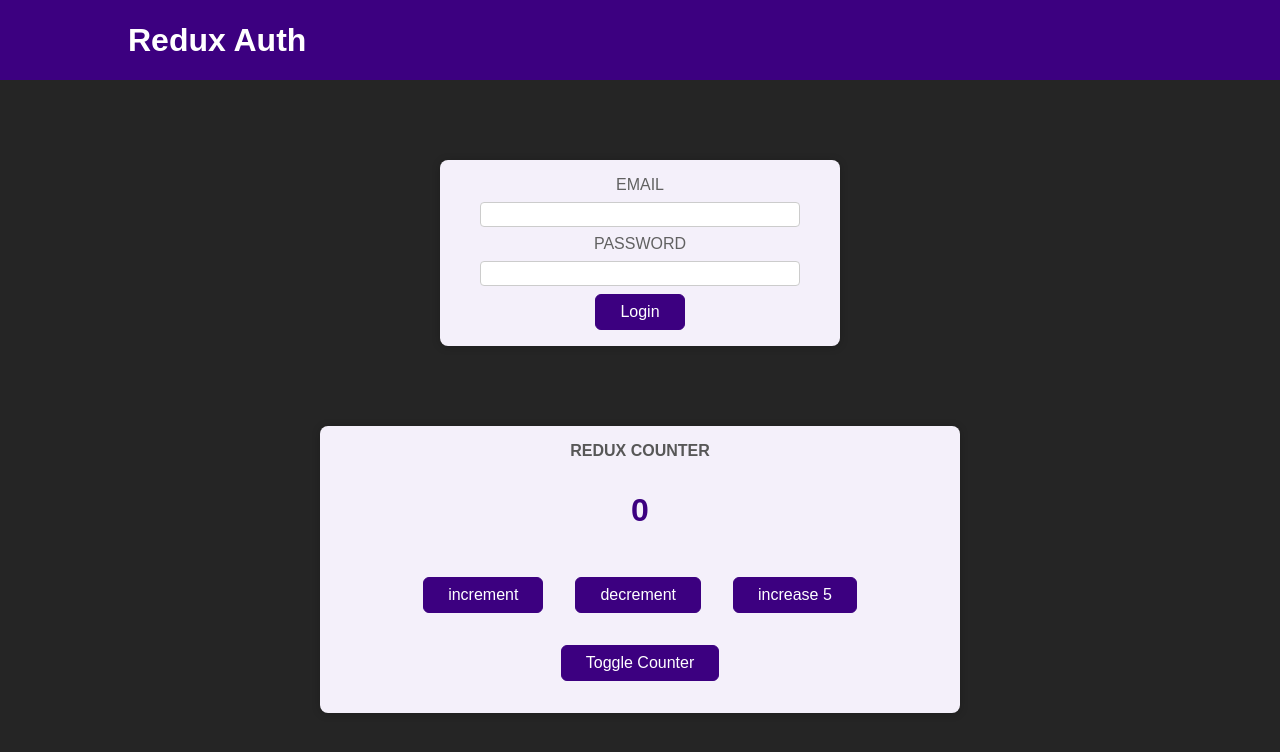
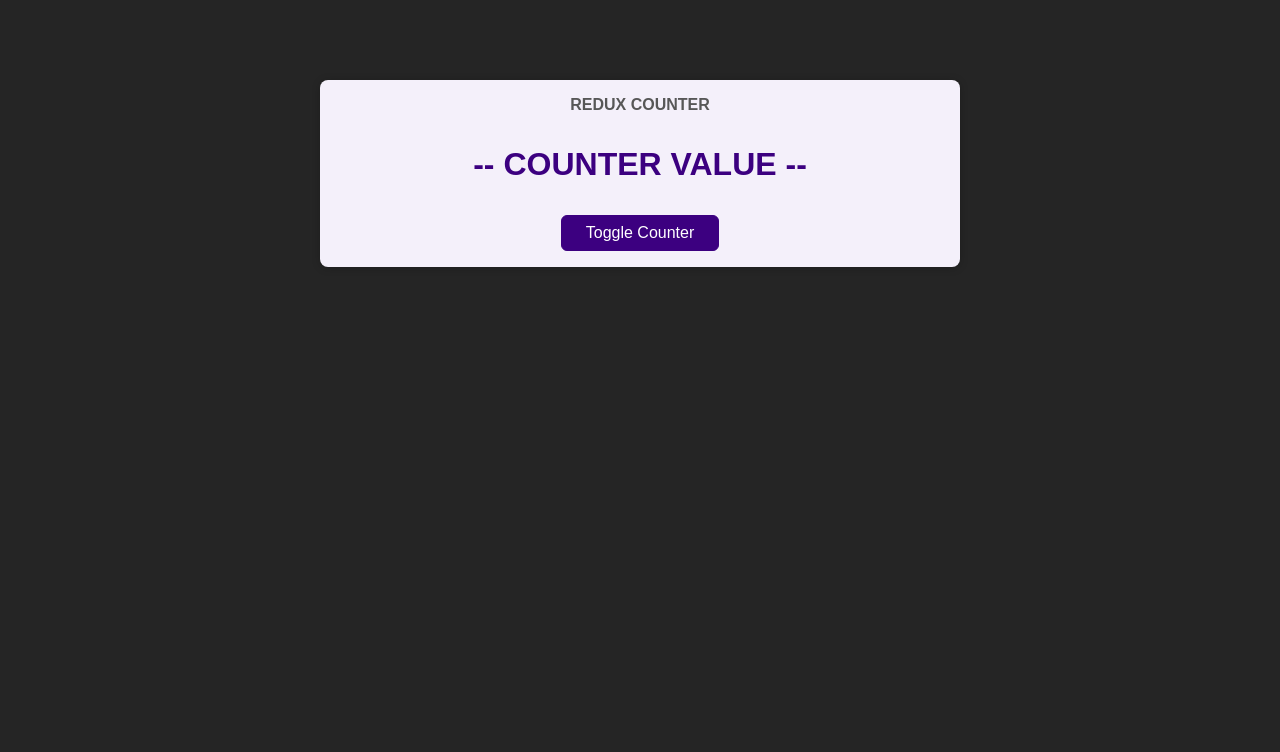
Before and after one commit to SepantaJoshani/Redux-Train, a React (Create React App) app: page / in a window 1280 px wide. Shown: the top 752 px of the page. Built offline with nearby package versions, Linux system fonts and the light colour scheme.

Commit message:
another-train-from-begin

```diff
--- a/src/App.js
+++ b/src/App.js
@@ -1,21 +1,9 @@
-import { Fragment } from 'react';
 import Counter from './components/Counter';
-import Header from './components/Header'
-import Auth from './components/Auth'
-import { useSelector } from 'react-redux';
-import UserProfile from './components/UserProfile'
-
 
 
 function App() {
-  const showAuth = useSelector(state => state.auth.isAuth )
   return (
-    <Fragment>
-     <Header />
-     {showAuth ? <UserProfile /> :<Auth />}
-      <Counter />
-    </Fragment>
-
+    <Counter />
   );
 }
 
--- a/src/components/Auth.js
+++ b/src/components/Auth.js
@@ -1,22 +1,10 @@
-import { useDispatch } from 'react-redux';
 import classes from './Auth.module.css';
-import { authActions } from '../store/auth';
 
 const Auth = () => {
-
-  const dispatch = useDispatch()
-
-
-
-const submitHandler = (event)=>{
-  event.preventDefault()
-  dispatch(authActions.login())
-}
-
   return (
     <main className={classes.auth}>
       <section>
-        <form onSubmit={submitHandler}>
+        <form>
           <div className={classes.control}>
             <label htmlFor='email'>Email</label>
             <input type='email' id='email' />
@@ -25,7 +13,7 @@ const submitHandler = (event)=>{
             <label htmlFor='password'>Password</label>
             <input type='password' id='password' />
           </div>
-          <button >Login</button>
+          <button>Login</button>
         </form>
       </section>
     </main>
--- a/src/components/Counter.js
+++ b/src/components/Counter.js
@@ -1,38 +1,12 @@
-import { useSelector, useDispatch } from "react-redux";
-import classes from "./Counter.module.css";
-import { counterActions } from "../store/counter";
+import classes from './Counter.module.css';
 
 const Counter = () => {
-  const counter = useSelector((state) => state.counter.counter);
-  const dispatch = useDispatch();
-  const show = useSelector((state) => state.counter.showCounter);
-
-  const incrementHandler = () => {
-    dispatch(counterActions.increment());
-  };
-
-  const decrementHandler = () => {
-    dispatch(counterActions.decrement());
-  };
-
-  const increaseHandler = () => {
-    dispatch(counterActions.increase(5));
-  };
-
-  const toggleCounterHandler = () => {
-    dispatch(counterActions.toggleCounter());
-  };
+  const toggleCounterHandler = () => {};
 
   return (
     <main className={classes.counter}>
       <h1>Redux Counter</h1>
-
-      {show && <div className={classes.value}>{counter}</div>}
-      <div>
-        <button onClick={incrementHandler}>increment</button>
-        <button onClick={decrementHandler}>decrement</button>
-        <button onClick={increaseHandler}>increase 5</button>
-      </div>
+      <div className={classes.value}>-- COUNTER VALUE --</div>
       <button onClick={toggleCounterHandler}>Toggle Counter</button>
     </main>
   );
--- a/src/components/Counter.module.css
+++ b/src/components/Counter.module.css
@@ -15,10 +15,6 @@
   font-size: 1rem;
 }
 
-.counter button {
-  margin: 1rem;
-}
-
 .value {
   font-size: 2rem;
   color: #3c0080;
--- a/src/components/Header.js
+++ b/src/components/Header.js
@@ -1,36 +1,22 @@
-import {  useDispatch, useSelector } from "react-redux";
-import { authActions } from "../store/auth";
-import classes from "./Header.module.css";
-
+import classes from './Header.module.css';
 
 const Header = () => {
-const showAuth = useSelector(state => state.auth.isAuth)
-const dispatch = useDispatch()
-
-const logOutHandler = ()=>{
-  dispatch(authActions.logout())
-}
-
-
-  const headerContent = (
+  return (
+    <header className={classes.header}>
+      <h1>Redux Auth</h1>
       <nav>
         <ul>
           <li>
-          <a href="/">My Products</a>
+            <a href='/'>My Products</a>
           </li>
           <li>
-          <a href="/">My Sales</a>
+            <a href='/'>My Sales</a>
           </li>
           <li>
-          <button onClick={logOutHandler}>Logout</button>
+            <button>Logout</button>
           </li>
         </ul>
       </nav>
-  );
-  return (
-    <header className={classes.header}>
-      <h1>Redux Auth</h1>
-      {showAuth &&headerContent}
     </header>
   );
 };
--- a/src/index.js
+++ b/src/index.js
@@ -1,14 +1,7 @@
-import React from "react";
-import ReactDOM from "react-dom";
+import React from 'react';
+import ReactDOM from 'react-dom';
 
-import "./index.css";
-import App from "./App";
-import { Provider } from "react-redux";
-import store from './store/index'
+import './index.css';
+import App from './App';
 
-ReactDOM.render(
-  <Provider store={store}>
-    <App />
-  </Provider>,
-  document.getElementById("root")
-);
+ReactDOM.render(<App />, document.getElementById('root'));
--- a/src/store/auth.js
+++ /dev/null
@@ -1,19 +0,0 @@
-import { createSlice } from "@reduxjs/toolkit";
-const initialState = { isAuth: false };
-
-const authSlice = createSlice({
-  name: "auth",
-  initialState,
-  reducers: {
-    login(state) {
-      state.isAuth = true;
-    },
-    logout(state) {
-      state.isAuth = false;
-    },
-  },
-});
-
-export const authActions = authSlice.actions
-
-export default authSlice.reducer
--- a/src/store/counter.js
+++ /dev/null
@@ -1,32 +0,0 @@
-import { createSlice } from "@reduxjs/toolkit";
-
-
-
-const initialState = {
-    counter: 0,
-    showCounter: true,
-  };
-
-  const counterSlice = createSlice({
-    name: "counter",
-    initialState,
-    reducers: {
-      increment(state) {
-        state.counter++;
-      },
-      decrement(state) {
-        state.counter--;
-      },
-      increase(state, action) {
-        state.counter = state.counter + action.payload;
-      },
-      toggleCounter(state) {
-        state.showCounter = !state.showCounter;
-      },
-    },
-  });
-
-
-  export const counterActions = counterSlice.actions;
-
-  export default counterSlice.reducer
--- a/src/store/index.js
+++ /dev/null
@@ -1,15 +0,0 @@
-import {configureStore } from "@reduxjs/toolkit";
-import counterReducer from './counter'
-import authReducer from './auth'
-
-
-
-
-const store = configureStore({
-  reducer: {counter:counterReducer,auth:authReducer}
-});
-
-
-
-
-export default store;
```
Lines whose indentation alone changed are shown as unchanged.
